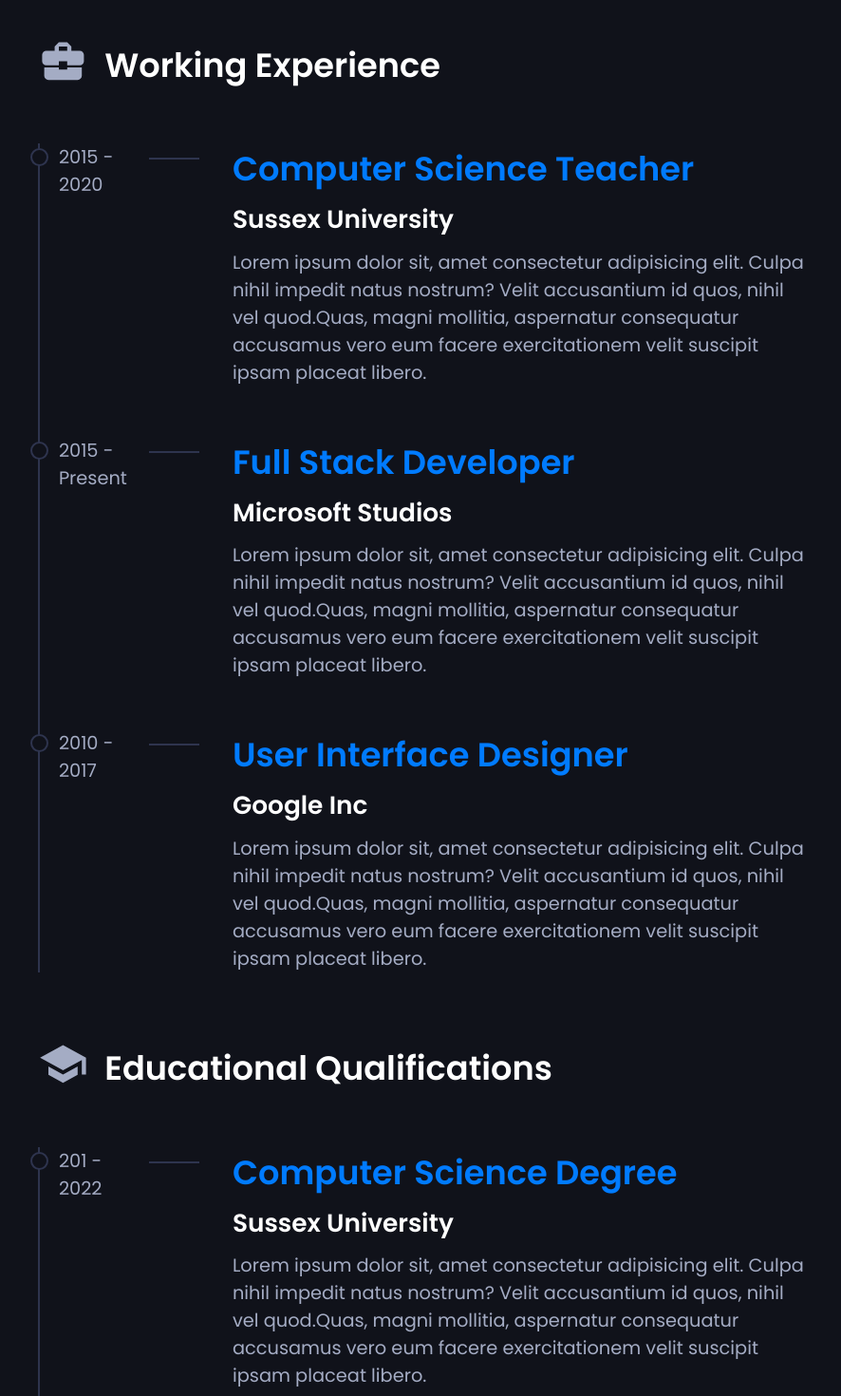
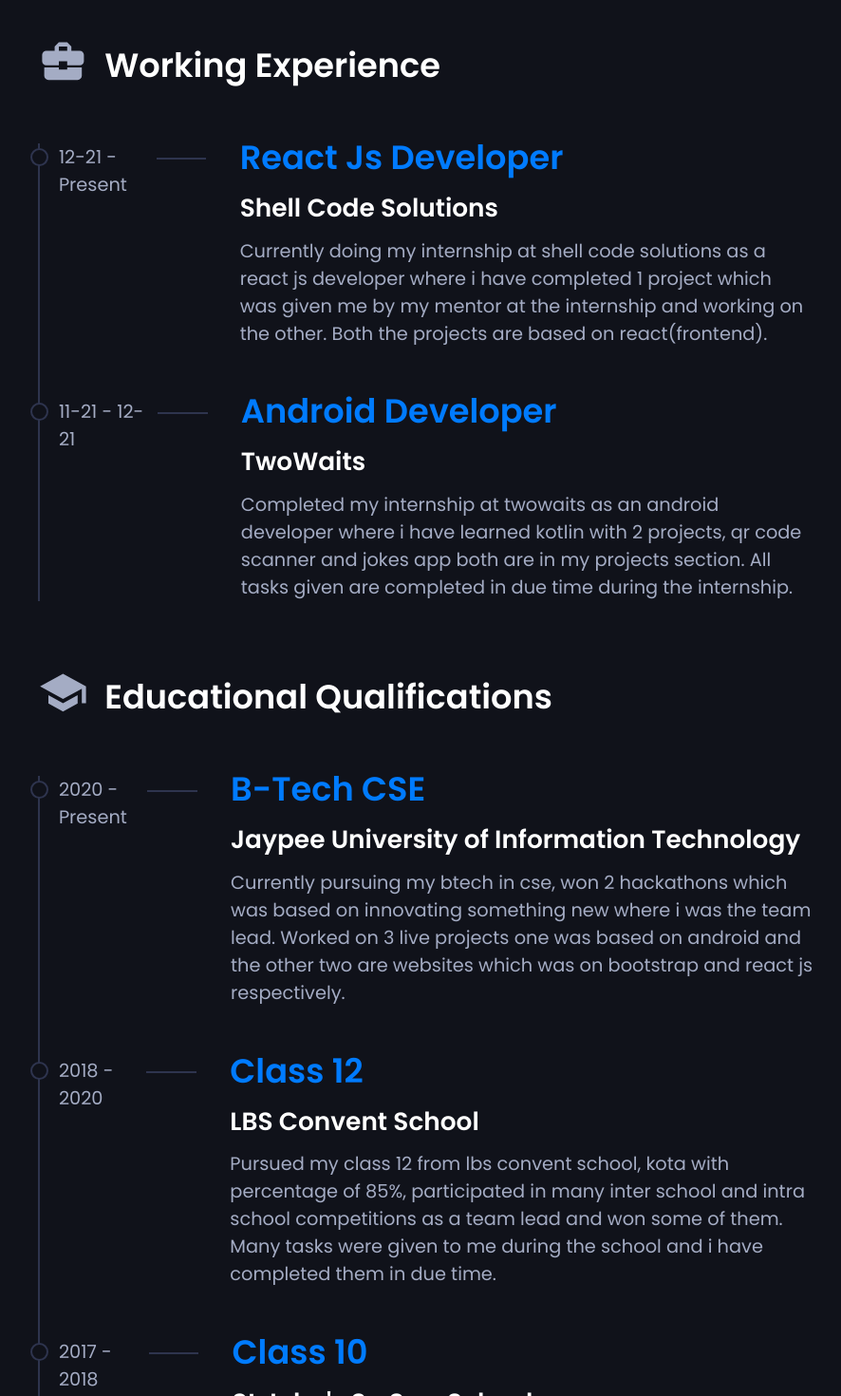
Before and after one commit to suyalamritanshu/Portfolio-React-Site, a React (Create React App) app: page /resume in a window 1280 px wide. Shown: the part 1100-2570 px from the top of the page at 95% size, without its empty margins (335-1221 px from the left). Built offline with nearby package versions, Linux system fonts and the light colour scheme.

Commit message:
Added all important functionalities

```diff
--- a/package.json
+++ b/package.json
@@ -19,6 +19,7 @@
     "bootstrap": "^5.1.3",
     "dotenv": "^10.0.0",
     "emailjs": "^3.6.0",
+    "emailjs-com": "^3.2.0",
     "install": "^0.13.0",
     "particles.js": "^2.0.0",
     "react": "^17.0.2",
--- a/src/Components/ImageSection.js
+++ b/src/Components/ImageSection.js
@@ -25,19 +25,17 @@ function ImageSection() {
                     <div className="info-title">
                         <p>Full Name</p>
                         <p>Age</p>
-                        <p>Nationality </p>
                         <p>Languages </p>
                         <p>Location</p>
                     </div>
                     <div className="info">
                         <p>: Amritanshu Suyal</p>
                         <p>: 19</p>
-                        <p>: Indian</p>
                         <p>: English, Hindi </p>
                         <p>: Lucknow, Uttar Pradesh</p>
                     </div>
                 </div>
-                <a href="https://drive.google.com/file/d/13G_6Jb-rjWrG7LZw00KUDvw9C8-Tg8QI/view?usp=sharing" target="_blank">  <PrimaryButton title={'Download Resume'} /> </a>
+                <a href="https://drive.google.com/file/d/1Ob_vqTrUhPtb8RmX15syZEn4dYtxfXa2/view?usp=sharing" target="_blank">  <PrimaryButton title={'View Resume'} /> </a>
 
             </div>
         </ImageSectionStyled>
--- a/src/Components/Resume.js
+++ b/src/Components/Resume.js
@@ -18,27 +18,19 @@ function Resume() {
         </div>
         <div className="resume-content">
           <ResumeItem
-            year={"2015 - 2020"}
-            title={"Computer Science Teacher"}
-            subTitle={"Sussex University"}
+            year={"12-21 - Present"}
+            title={"React Js Developer"}
+            subTitle={"Shell Code Solutions"}
             text={
-              "Lorem ipsum dolor sit, amet consectetur adipisicing elit. Culpa nihil impedit natus nostrum? Velit accusantium id quos, nihil vel quod.Quas, magni mollitia, aspernatur consequatur accusamus vero eum facere exercitationem velit suscipit ipsam placeat libero. "
+              "Currently doing my internship at shell code solutions as a react js developer where i have completed 1 project which was given me by my mentor at the internship and working on  the other. Both the projects are based on react(frontend)."
             }
           />
           <ResumeItem
-            year={"2015 - Present"}
-            title={"Full Stack Developer"}
-            subTitle={"Microsoft Studios"}
+            year={"11-21 - 12-21"}
+            title={"Android Developer"}
+            subTitle={"TwoWaits"}
             text={
-              "Lorem ipsum dolor sit, amet consectetur adipisicing elit. Culpa nihil impedit natus nostrum? Velit accusantium id quos, nihil vel quod.Quas, magni mollitia, aspernatur consequatur accusamus vero eum facere exercitationem velit suscipit ipsam placeat libero. "
-            }
-          />
-          <ResumeItem
-            year={"2010 - 2017"}
-            title={"User Interface Designer"}
-            subTitle={"Google Inc"}
-            text={
-              "Lorem ipsum dolor sit, amet consectetur adipisicing elit. Culpa nihil impedit natus nostrum? Velit accusantium id quos, nihil vel quod.Quas, magni mollitia, aspernatur consequatur accusamus vero eum facere exercitationem velit suscipit ipsam placeat libero. "
+              "Completed my internship at twowaits as an android developer where i have learned kotlin with 2 projects, qr code scanner and jokes app both are in my projects section. All tasks given are completed in due time during the internship."
             }
           />
         </div>
@@ -47,27 +39,28 @@ function Resume() {
         </div>
         <div className="resume-content ">
           <ResumeItem
-            year={"201 - 2022"}
-            title={"Computer Science Degree"}
-            subTitle={"Sussex University"}
+            year={"2020 - Present"}
+            title={"B-Tech CSE"}
+            subTitle={"Jaypee University of Information Technology"}
             text={
-              "Lorem ipsum dolor sit, amet consectetur adipisicing elit. Culpa nihil impedit natus nostrum? Velit accusantium id quos, nihil vel quod.Quas, magni mollitia, aspernatur consequatur accusamus vero eum facere exercitationem velit suscipit ipsam placeat libero. "
+              "Currently pursuing my btech in cse, won 2 hackathons which was based on innovating something new where i was the team lead. Worked on 3 live projects one was based on android and the other two are websites which was on bootstrap and react js respectively."
+            }
+          />
+
+          <ResumeItem
+            year={"2018 - 2020"}
+            title={"Class 12"}
+            subTitle={"LBS Convent School"}
+            text={
+              "Pursued my class 12 from lbs convent school, kota with percentage of 85%, participated in many inter school and intra school competitions as a team lead and won some of them. Many tasks were given to me during the school and i have completed them in due time."
             }
           />
           <ResumeItem
-            year={"2015 - 2017"}
-            title={"A - Levels"}
-            subTitle={"Church Hill High"}
+            year={"2017 - 2018"}
+            title={"Class 10"}
+            subTitle={"St John's Sr. Sec. School"}
             text={
-              "Lorem ipsum dolor sit, amet consectetur adipisicing elit. Culpa nihil impedit natus nostrum? Velit accusantium id quos, nihil vel quod.Quas, magni mollitia, aspernatur consequatur accusamus vero eum facere exercitationem velit suscipit ipsam placeat libero. "
-            }
-          />
-          <ResumeItem
-            year={"2015 - 2017"}
-            title={"High School"}
-            subTitle={"St John's Senior Secondary School"}
-            text={
-              "My percentage was 85% and i had won many of the competitions and olympiads"
+              "Pursued my class 10 from St John's Sr. Sec. School, lakhimpur with percentage of 85%, participated in many olympiads and won some of them with a good rank. All the tasks that are assigned to me are done with full responsiblity and punctuality in the due time."
             }
           />
         </div>
--- a/src/Components/ResumeItem.js
+++ b/src/Components/ResumeItem.js
@@ -60,6 +60,7 @@ const ResumeItemStyled = styled.div`
         h5{
             color: var(--primary-color);
             font-size: 2rem;
+            margin-top: -0.7rem;
             padding-bottom: .4rem;
         }
         h6{
--- a/src/Pages/About.js
+++ b/src/Pages/About.js
@@ -12,7 +12,7 @@ function About() {
       <AboutStyled>
         <Title title={"About Me"} span={"About Me"} />
         <ImageSection />
-        <ServicesSection />
+        {/* <ServicesSection /> */}
         {/* <ReviewsSection /> */}
       </AboutStyled>
     </MainLayout>
--- a/src/Pages/Contact.js
+++ b/src/Pages/Contact.js
@@ -1,4 +1,4 @@
-import React from "react";
+import React, { useRef, useState } from "react";
 import styled from "styled-components";
 import { MainLayout, InnerLayout } from "../styles/Layouts";
 import Title from "../Components/Title";
@@ -7,39 +7,67 @@ import PhoneIcon from "@material-ui/icons/Phone";
 import EmailIcon from "@material-ui/icons/Email";
 import LocationOnIcon from "@material-ui/icons/LocationOn";
 import ContactItem from "../Components/ContactItem";
+import emailjs from "emailjs-com";
 
+const Result = () => {
+  return <p>You will be contacted soon.</p>;
+};
 
 function Contact() {
   const phone = <PhoneIcon />;
   const email = <EmailIcon />;
   const location = <LocationOnIcon />;
+  const [result, showResult] = useState(false);
+  const form = useRef();
+
+  const sendEmail = (e) => {
+    e.preventDefault();
+
+    emailjs
+      .sendForm(
+        "service_5px6wq4",
+        "template_cq8jpwc",
+        form.current,
+        "user_fZPLFYJdxP6PsGNc3haqa"
+      )
+      .then(
+        (result) => {
+          console.log(result.text);
+        },
+        (error) => {
+          console.log(error.text);
+        }
+      );
+    e.target.reset();
+    showResult(true);
+  };
   return (
     <MainLayout>
-      <Title title={"Contact Me"} span={"Contact Me"} />
+      <Title title={"Contact"} span={"Contact"} />
       <ContactPageStyled>
         <InnerLayout className={"contact-section"}>
           <div className="left-content">
             <div className="contact-title">
               <h4>Get In Touch</h4>
             </div>
-            <form className="form">
+            <form className="form" onSubmit={sendEmail}>
               <div className="form-field">
-                <label htmlFor="name">Enter your name*</label>
-                <input type="text" id="name" />
+                <label htmlFor="fullname">Enter your name*</label>
+                <input type="text" name="fullname" id="fullname" required />
               </div>
               <div className="form-field">
                 <label htmlFor="email">Enter your email*</label>
-                <input type="email" id="email" />
+                <input type="email" name="email" id="email" required />
               </div>
               <div className="form-field">
                 <label htmlFor="subject">Enter your subject</label>
-                <input type="text" id="subject" />
+                <input type="text" name="subject" id="subject" required />
               </div>
               <div className="form-field">
-                <label htmlFor="text-area">Enter your Message*</label>
+                <label htmlFor="message">Enter your Message*</label>
                 <textarea
-                  name="textarea"
-                  id="textarea"
+                  name="message"
+                  id="message"
                   cols="30"
                   rows="10"
                 ></textarea>
@@ -47,6 +75,7 @@ function Contact() {
               <div className="form-field f-button">
                 <PrimaryButton title={"Send Email"} />
               </div>
+              <div class="row">{result ? <Result /> : null}</div>
             </form>
           </div>
           <div className="right-content">
@@ -72,7 +101,6 @@ function Contact() {
           </div>
         </InnerLayout>
       </ContactPageStyled>
-
     </MainLayout>
   );
 }
--- a/src/Pages/Home.js
+++ b/src/Pages/Home.js
@@ -49,11 +49,7 @@ function Home() {
             />
           </span>
         </h1>
-        {/* <p>
-          I design and develop various apps and websites for target users, also
-          know some stuff about backend and made pretty good web apps with
-          frontend as well as backend.
-        </p> */}
+
         <div className="icons">
           <a
             href="https://www.instagram.com/amritanshusuyal04/"
```
Also changed, not shown: src/Components/Mail.js (added), 2 other files (tests, documents, lock files or other folders).
